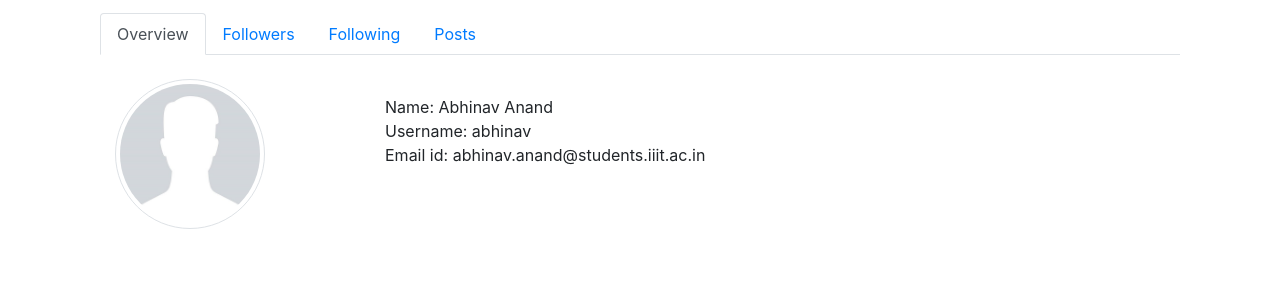
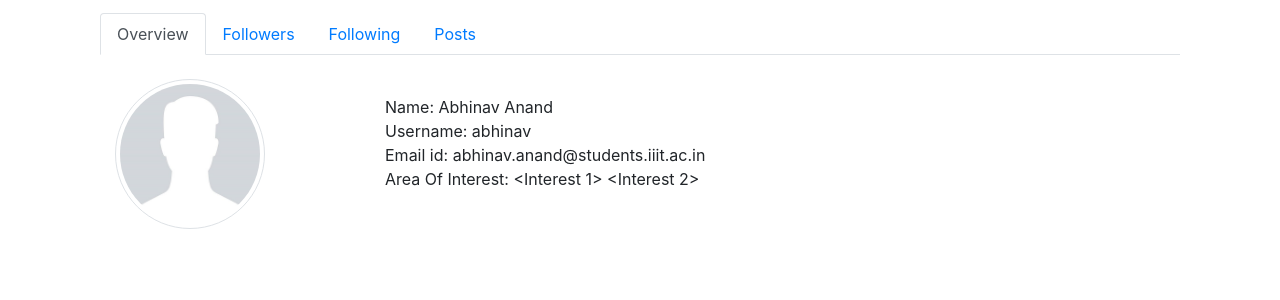
Before and after one commit to Salt-Peter/sce-proj, a Flask app: page /user/abhinav in a window 1280 px wide. Shown: the part 61-361 px from the top of the page. Run offline with Flask 2, Linux system fonts and the light colour scheme; data comes from the database, SQL or seed files in the repository; some libraries are stand-ins or nearby versions.

Commit message:
Area of interest added in public profile

```diff
--- a/iiit_research/templates/profile_components/basic_info.html
+++ b/iiit_research/templates/profile_components/basic_info.html
@@ -8,7 +8,13 @@
         <div class="col-9"><p style="width: 50px"></p>
             <span>Name: {{ user.name }}</span><br>
             <span>Username: {{ user.username }}</span><br>
-            <span>Email id: {{ user.email }}</span></div>
+            <span>Email id: {{ user.email }}</span><br>
+            <span>Area Of Interest:  {% for interest in user.interests %}
+                {{ interest }}
+               {% endfor %}
+            </span>
+
+        </div>
 
         {% include 'profile_components/btn_follow.html' %}
     </div>
```
